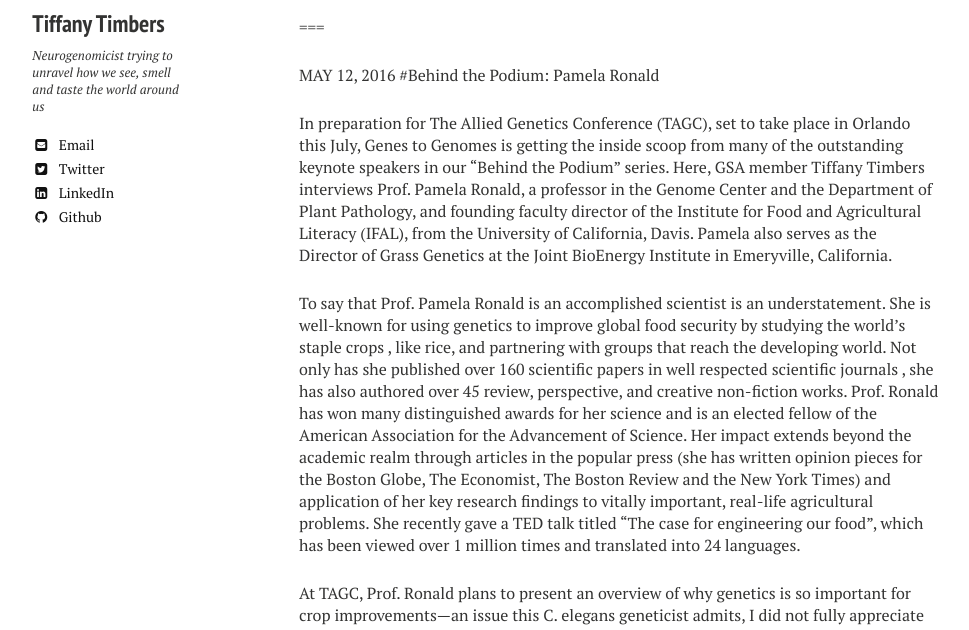
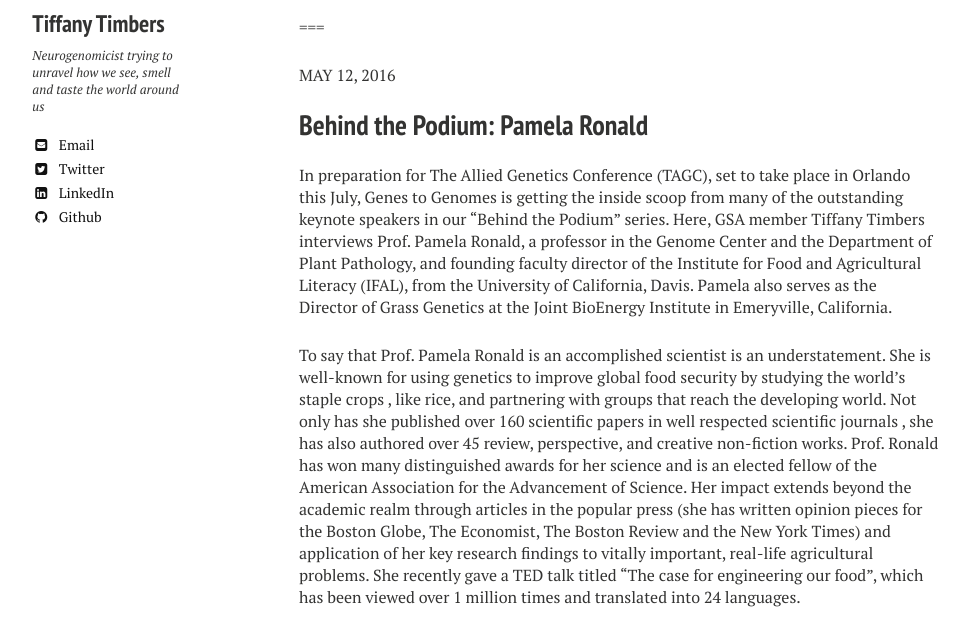
Before and after one commit to ttimbers/ttimbers.github.io, a Jekyll site: the page built from _posts/2016-05-12-Interview-with-TAGC-keynote-speaker-Pamela-Ronald.md, in a window 1280 px wide and 900 px high, cut to the strip 270-900 px from the top of the window. Shown: the whole strip, without its empty margins (21-990 px from the left). Built offline with Jekyll 4.4.1, drawn with Linux system fonts in a browser that asks for light colours; nearby versions of some CDN libraries.

Commit message:
Fixed header

```diff
--- a/_posts/2016-05-12-Interview-with-TAGC-keynote-speaker-Pamela-Ronald.md
+++ b/_posts/2016-05-12-Interview-with-TAGC-keynote-speaker-Pamela-Ronald.md
@@ -19,7 +19,8 @@ America's ([GSA](http://www.genetics-gsa.org/)) blog.
 ===
 
 MAY 12, 2016
-#Behind the Podium: Pamela Ronald
+
+## Behind the Podium: Pamela Ronald
 
 In preparation for The Allied Genetics Conference (TAGC), set to take place in Orlando this July, Genes to Genomes is getting the inside scoop from many of the outstanding keynote speakers in our “Behind the Podium” series. Here, GSA member Tiffany Timbers interviews Prof. Pamela Ronald, a professor in the Genome Center and the Department of Plant Pathology, and founding faculty director of the Institute for Food and Agricultural Literacy (IFAL), from the University of California, Davis. Pamela also serves as the Director of Grass Genetics at the Joint BioEnergy Institute in Emeryville, California.
 
```
